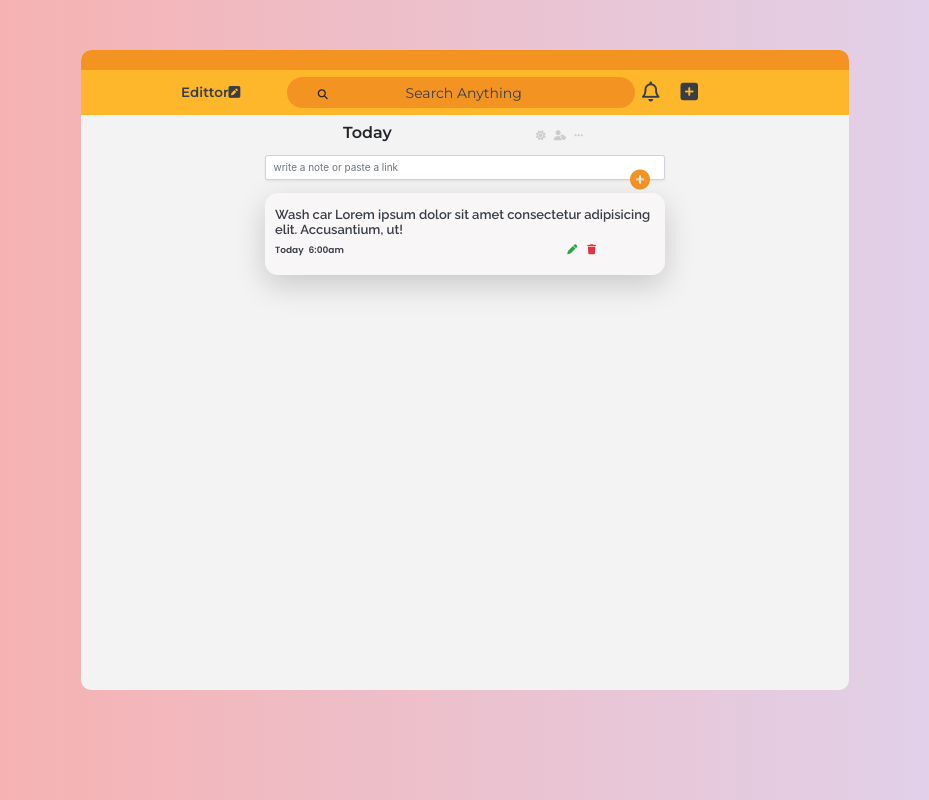
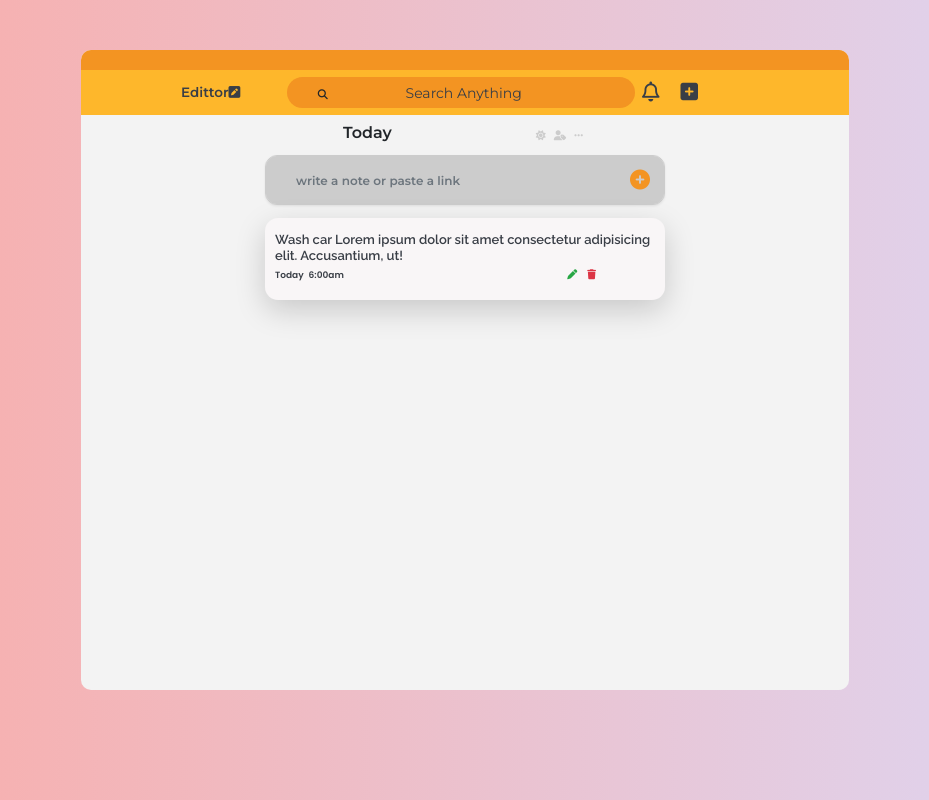
Before and after one commit to undefined-dev74/Notify, a React (Create React App) app: page / in a window 1280 px wide. Shown: the whole page, without its empty margins (175-1104 px from the left). Built offline with nearby package versions, Linux system fonts and the light colour scheme.

Commit message:
added grid layout to todo list item

```diff
--- a/src/stylesheet/components/_textinput.scss
+++ b/src/stylesheet/components/_textinput.scss
@@ -3,7 +3,7 @@
     width: 40rem;
     margin: 0 auto;
 
-    textarea.form-control {
+    input.form-control {
         height: 5rem;
         font-size: 1.2rem;
         font-weight: 600;
@@ -24,7 +24,7 @@
 
         &::placeholder,
          {
-            transform: translate(0, .5rem);
+            transform: translate(0, 0);
         }
 
         &:active,
```
